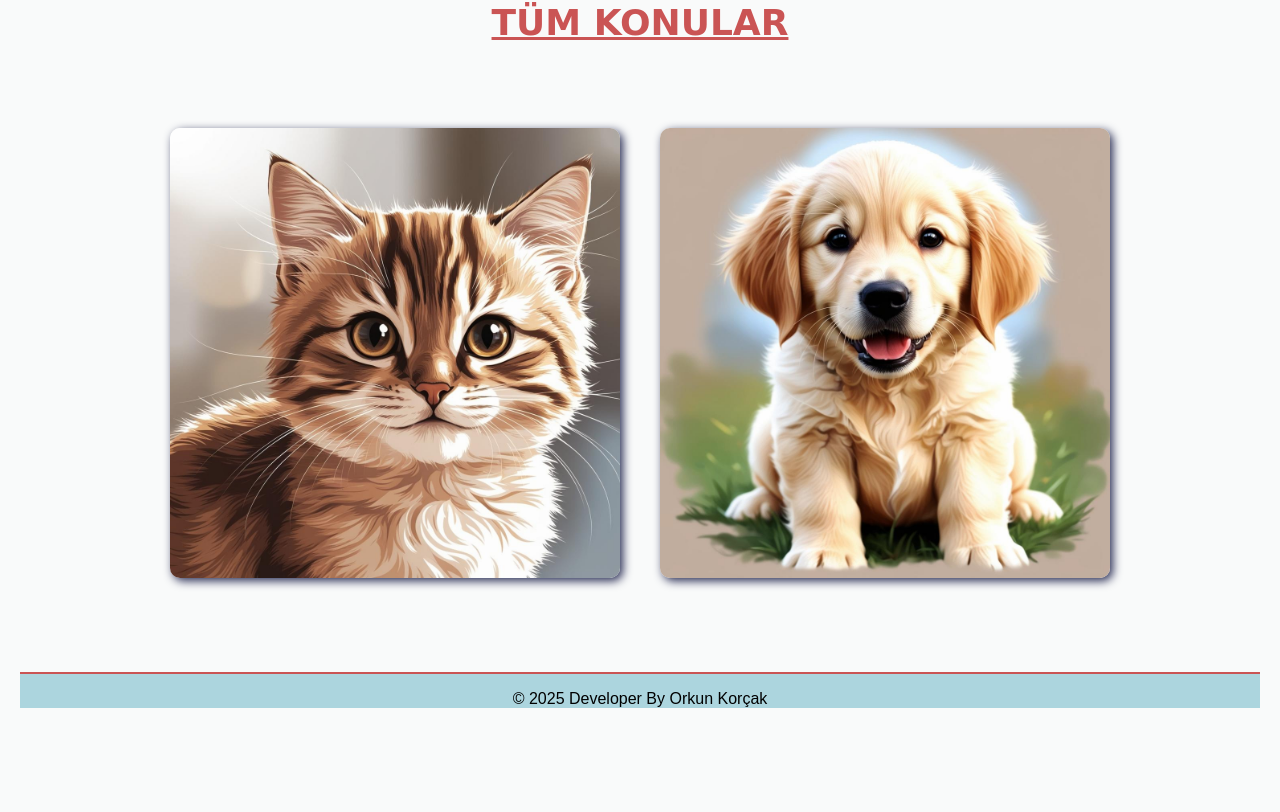
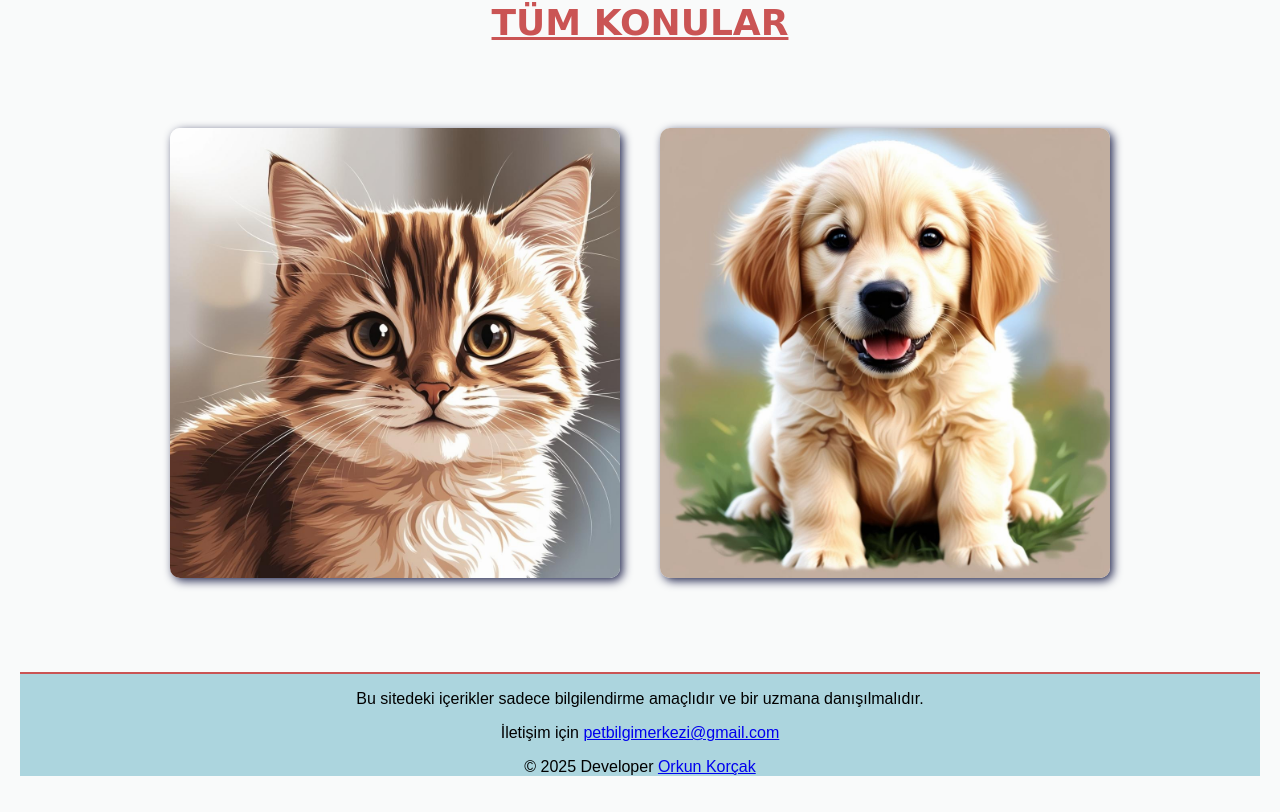
Before and after one commit to orkunkorcak/petbilgimerkezi, a React (Vite) app: page / in a window 1280 px wide. Shown: the part 1220-2032 px from the top of the page. Before the commit the page ends 1964 px from the top, so only its background shows below. Built offline with nearby package versions, Linux system fonts and the light colour scheme; a web font is replaced by a local one.

Commit message:
footer düzenlendi

```diff
--- a/src/components/footer/Footer.jsx
+++ b/src/components/footer/Footer.jsx
@@ -3,9 +3,23 @@ import css from "./Footer.module.css";
 const Footer = () => {
     return (
       <footer className={css.footer}>
-        <p>&copy; 2025 Developer By Orkun Korçak</p>
-        </footer>
-
+        <p>
+          Bu sitedeki içerikler sadece bilgilendirme amaçlıdır ve bir uzmana
+          danışılmalıdır.
+        </p>
+        <p>
+          İletişim için{" "}
+          <a href="mailto:petbilgimerkezi@gmail.com">
+            petbilgimerkezi@gmail.com
+          </a>
+        </p>
+        <p>
+          &copy; 2025 Developer{" "}
+            <a href="https://www.linkedin.com/in/orkun-kor%C3%A7ak-81a096321/">
+              Orkun Korçak
+          </a>
+        </p>
+      </footer>
     );
 }
 
```
